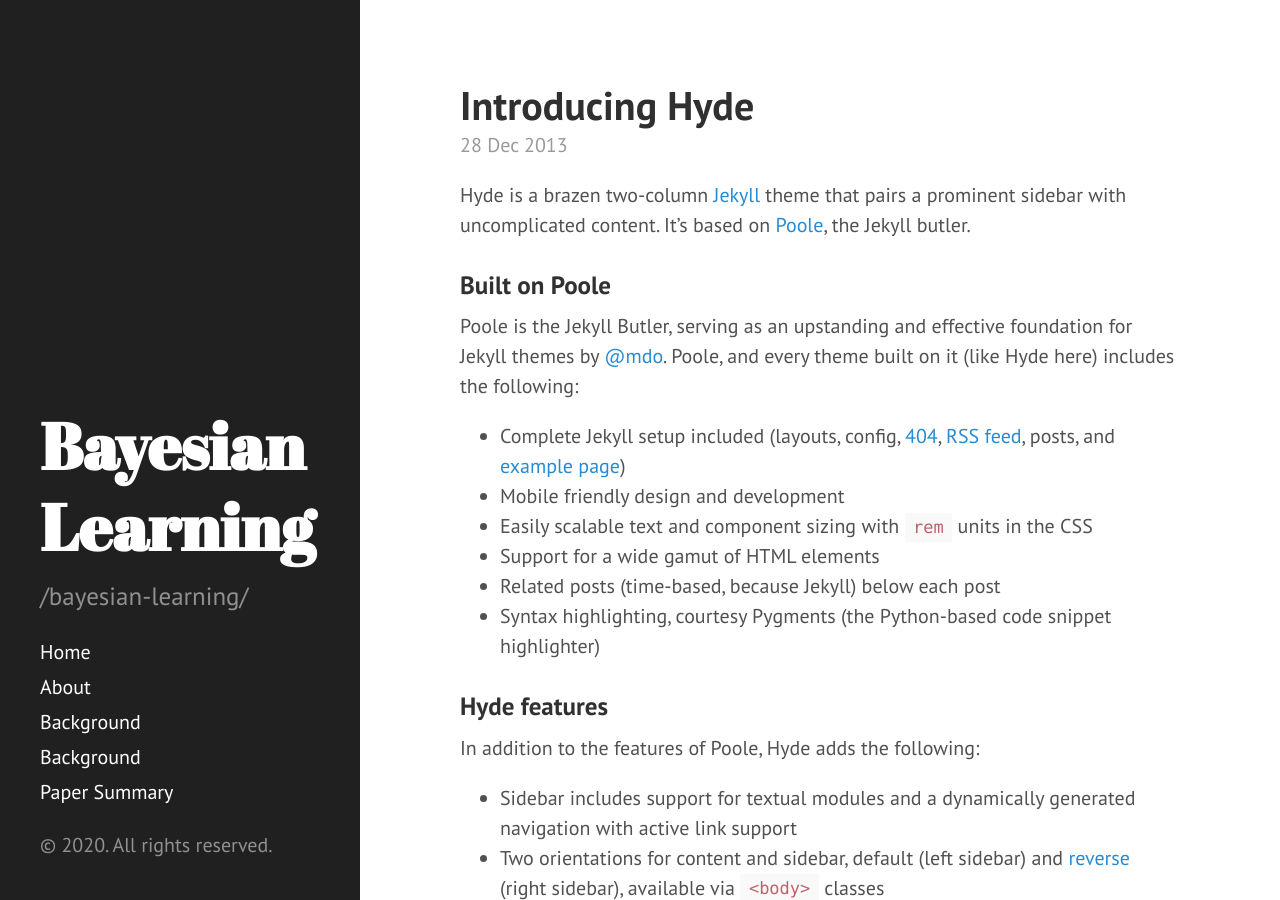
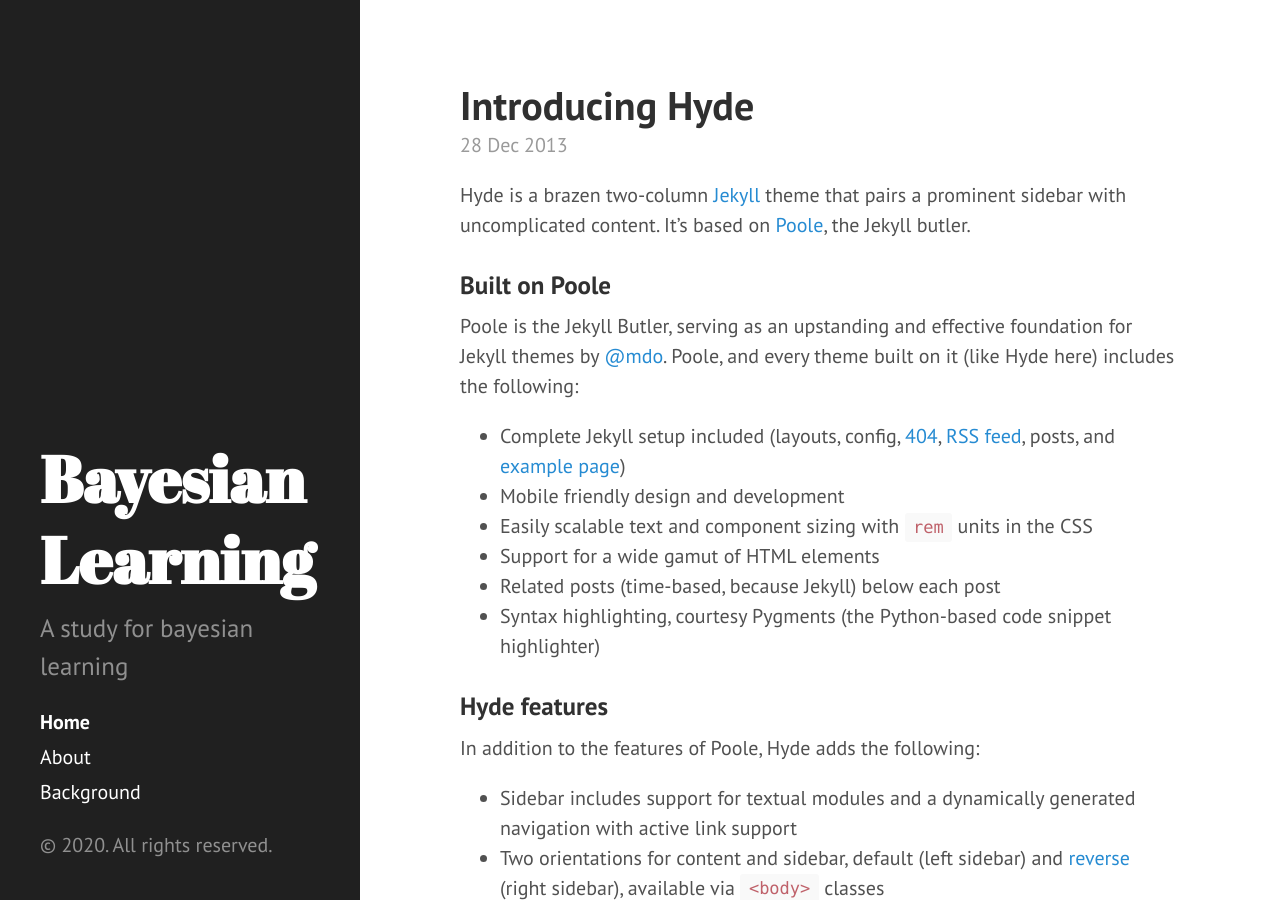
Before and after one commit to Rose-J/Bayesian, a Jekyll site: the page built from index.html, in a window 1280 px wide and 900 px high. Built offline with Jekyll 4.4.1, drawn with Linux system fonts in a browser that asks for light colours; Markdown is read by kramdown in place of the engine named in the settings; the list of posts is cut into pages by our own code.

Commit message:
Update sidebar.html

```diff
--- a/_includes/sidebar.html
+++ b/_includes/sidebar.html
@@ -2,15 +2,15 @@
   <div class="container sidebar-sticky">
     <div class="sidebar-about">
       <h1>
-        <a href="{{ site.base_url }}">
+        <a href="{{ '/' | relative_url }}">
           {{ site.title }}
         </a>
       </h1>
-      <p class="lead">{{ "/"|relative_url }}</p>
+      <p class="lead">{{ site.description }}</p>
     </div>
 
     <nav class="sidebar-nav">
-      <a class="sidebar-nav-item{% if page.url == site.baseurl %} active{% endif %}" href="{{ site.baseurl }}">Home</a>
+      <a class="sidebar-nav-item{% if page.url == '/' | relative_url %} active{% endif %}" href="{{'/' | relative_url }}">Home</a>
 
       {% comment %}
         The code below dynamically generates a sidebar nav of pages with
@@ -26,8 +26,9 @@
         {% endif %}
       {% endfor %}
 
-      <a class="sidebar-nav-item" href="{{ site.github.repo }}">Background</a>
+      {% comment %}
       <a class="sidebar-nav-item" href="{{ site.github.repo }}">Paper Summary</a>
+      {% endcomment %}
     </nav>
 
     <p>&copy; {{ site.time | date: '%Y' }}. All rights reserved.</p>
```
